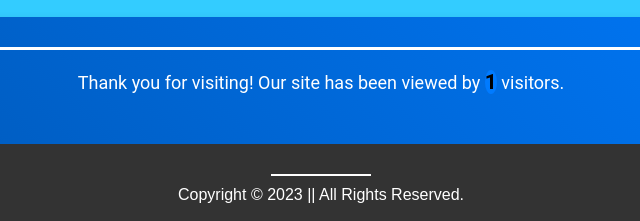
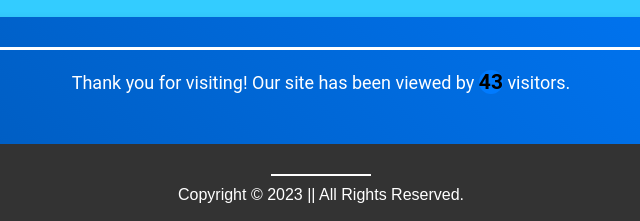
Before and after one commit to RM1805/PersonalWebsite, a plain HTML site: page index.html in a window 1280 px wide. Shown: the part 2468-2689 px from the top of the page, 319-959 px from the left. Drawn offline with Linux system fonts and the light colour scheme.

Commit message:
visit-counter updated

```diff
--- a/index.html
+++ b/index.html
@@ -141,20 +141,26 @@
 
         document.addEventListener('DOMContentLoaded', function () {
     let userId = getCookie('userId');
+    let isNewUser = false;
 
     if (!userId) {
         userId = generateUniqueId();
-
         setCookie('userId', userId, 365);
+        isNewUser = true;
+    }
 
     let visitorCount = getCookie('visitorCount');
-                visitorCount = (visitorCount === null || isNaN(visitorCount)) ? 1 : parseInt(visitorCount) + 1;
+    if (visitorCount === null || isNaN(visitorCount)) {
+        visitorCount = 43; // Set the initial value to 43
+    } else {
+        visitorCount = parseInt(visitorCount);
+    }
 
+    if (isNewUser) {
         document.getElementById('visitorCount').innerText = visitorCount;
-                setCookie('visitorCount', visitorCount, 365);
+        setCookie('visitorCount', visitorCount + 1, 365);
     } else {
-                let visitorCount = getCookie('visitorCount');
-                document.getElementById('visitorCount').innerText = (visitorCount === null || isNaN(visitorCount)) ? 0 : visitorCount;
+        document.getElementById('visitorCount').innerText = visitorCount;
     }
 });
 
@@ -175,6 +181,8 @@
     document.cookie = `${name}=${value}; ${expires}; path=/`;
 }
 
+
+
     </script>
 </body>
 
```
Lines whose indentation alone changed are shown as unchanged.
